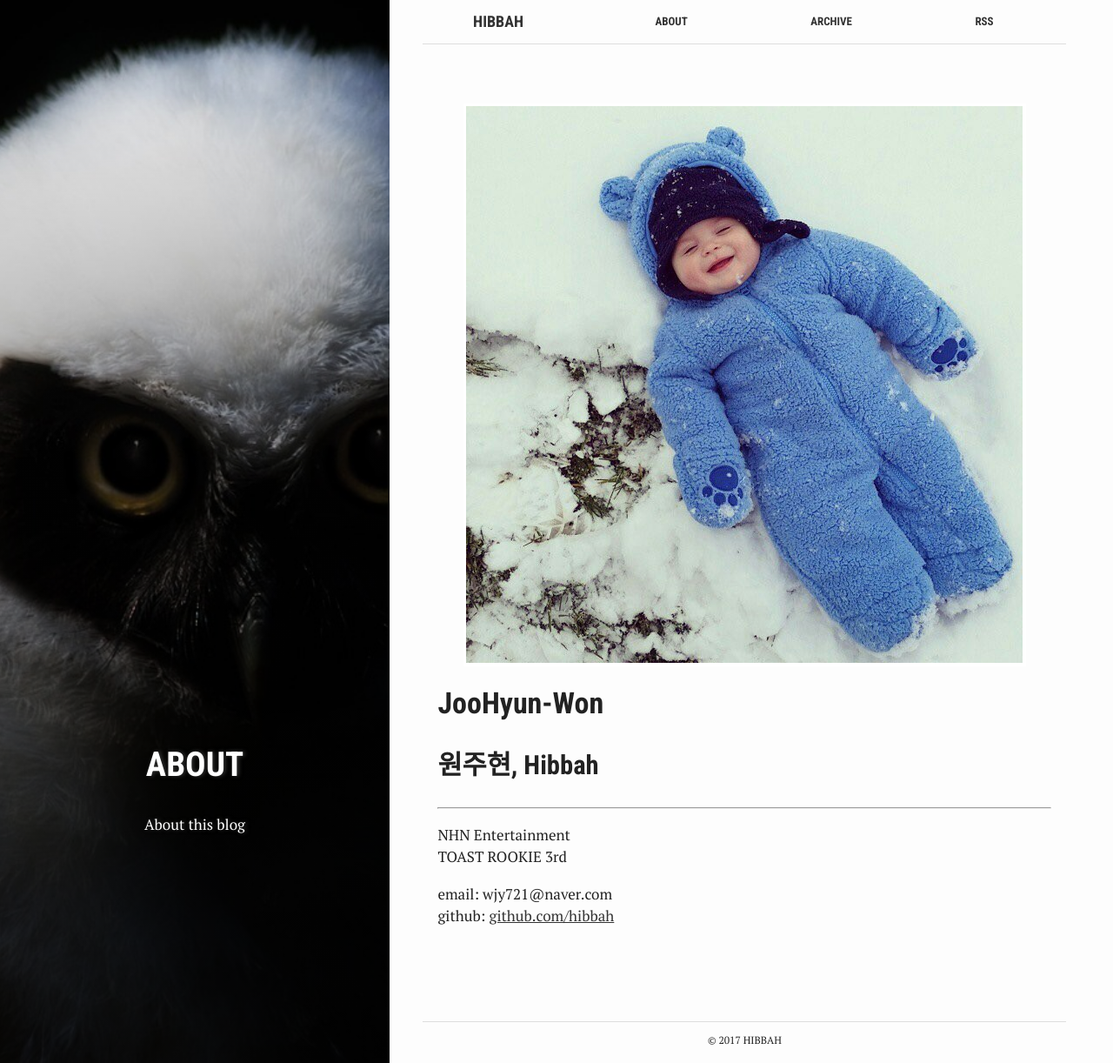
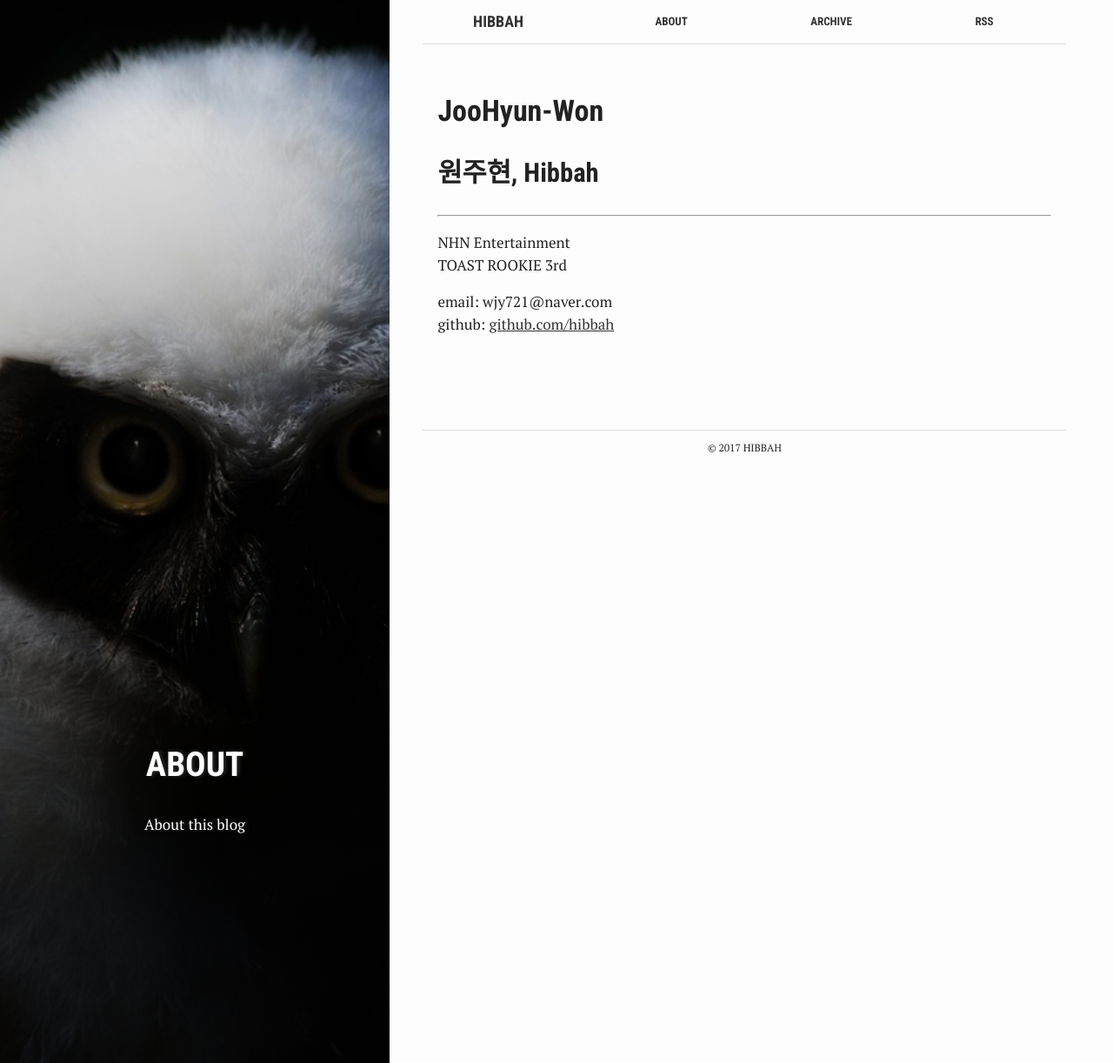
Before and after one commit to hibbah/hibbah.github.io, a Jekyll site: the page built from about.md, in a window 1280 px wide and 1222 px high. Shown: the whole window at 87% size. Built offline with Jekyll 4.4.1, drawn with Linux system fonts in a browser that asks for light colours.

Commit message:
about 페이지 상단 이미지 제

```diff
--- a/about.md
+++ b/about.md
@@ -8,7 +8,8 @@ summary: "About this blog"
 active: about
 ---
 
-![memory1]({{ site.url }}/img/baby.jpg)
+<!-- 이미지 날림 -->
+<!-- ![memory1]({{ site.url }}/img/baby.jpg) -->
 
 # JooHyun-Won
 
```
